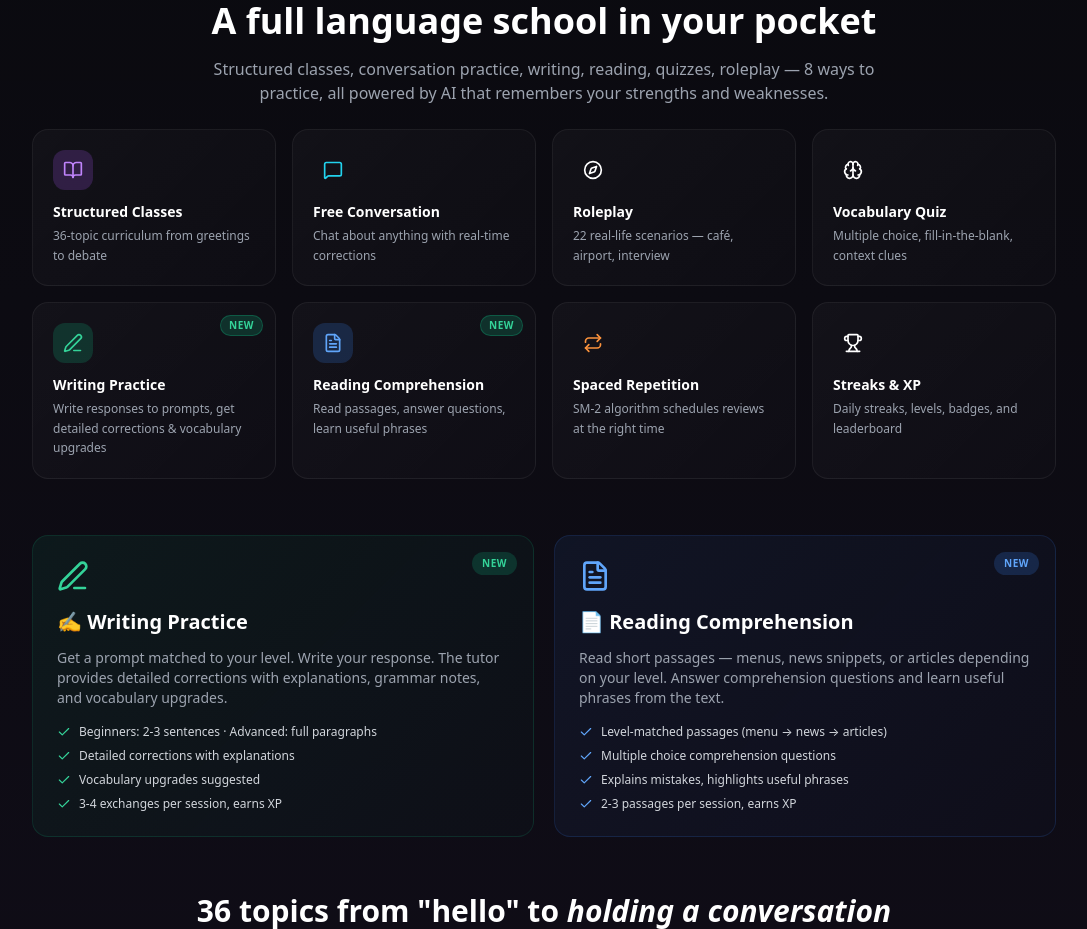
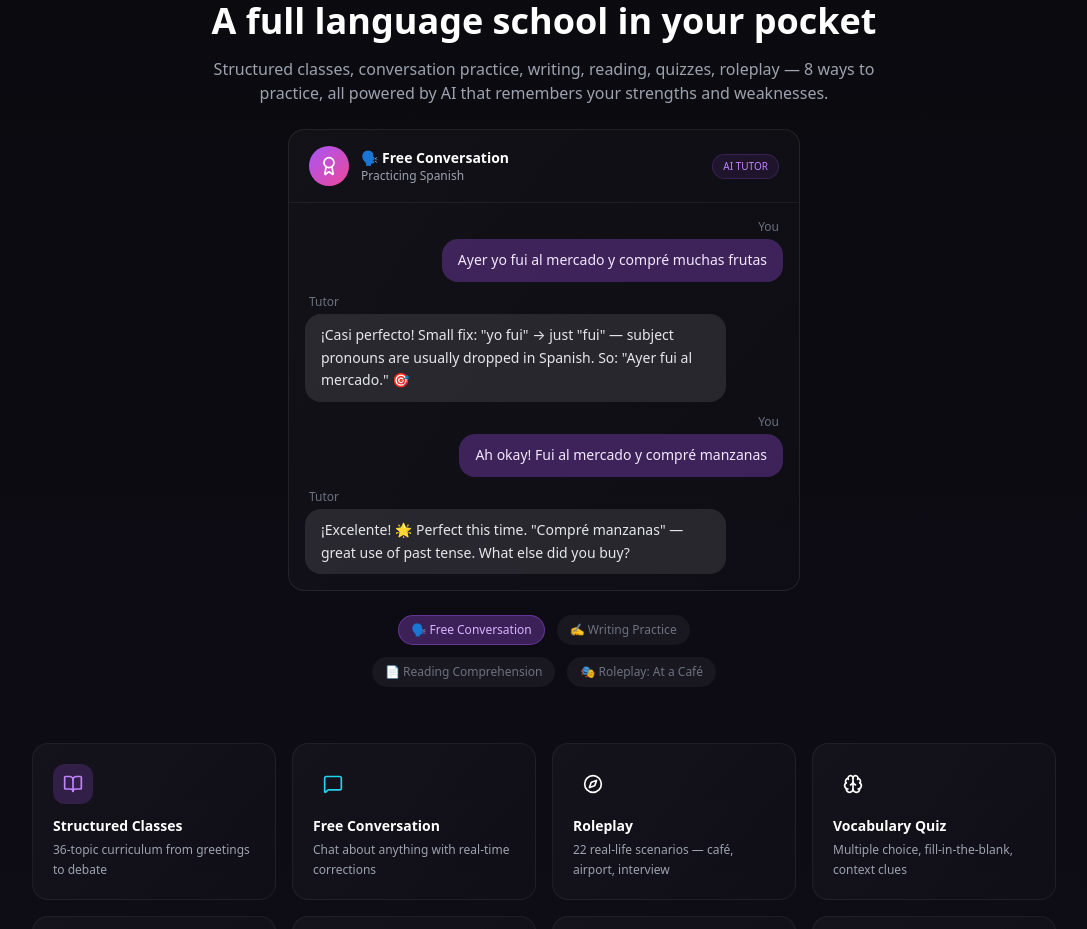
Before and after one commit to bluekite2000/linguabot, a React (Vite) app: page / in a window 1280 px wide. Shown: the part 2360-3289 px from the top of the page, without its empty margins (96-1183 px from the left). Built offline with nearby package versions, Linux system fonts and the light colour scheme.

Commit message:
add gif for tutor

```diff
--- a/src/App.jsx
+++ b/src/App.jsx
@@ -309,6 +309,96 @@ function GroupChatDemo() {
 }
 
 // ============================================================================
+// TUTOR CHAT DEMO — showcases learning conversations
+// ============================================================================
+
+function TutorChatDemo() {
+  const scenes = [
+    { title: '🗣️ Free Conversation', subtitle: 'Practicing Spanish', messages: [
+      { from: 'You', text: 'Ayer yo fui al mercado y compré muchas frutas', role: 'student' },
+      { from: 'Tutor', text: '¡Casi perfecto! Small fix: "yo fui" → just "fui" — subject pronouns are usually dropped in Spanish. So: "Ayer fui al mercado." 🎯', role: 'tutor' },
+      { from: 'You', text: 'Ah okay! Fui al mercado y compré manzanas', role: 'student' },
+      { from: 'Tutor', text: '¡Excelente! 🌟 Perfect this time. "Compré manzanas" — great use of past tense. What else did you buy?', role: 'tutor' },
+    ]},
+    { title: '✍️ Writing Practice', subtitle: 'Learning Japanese', messages: [
+      { from: 'Tutor', text: '📝 Write 2-3 sentences about what you did last weekend.', role: 'tutor' },
+      { from: 'You', text: '週末に友達と映画を見ました。とても面白いでした。', role: 'student' },
+      { from: 'Tutor', text: 'Great effort! One fix: "面白いでした" → "面白かったです" — i-adjectives conjugate directly (drop い, add かった). \n\n✨ Upgrade: Try "友達と一緒に" (together with friends) for more natural flow!', role: 'tutor' },
+    ]},
+    { title: '📄 Reading Comprehension', subtitle: 'Learning French', messages: [
+      { from: 'Tutor', text: '📖 Read: "Le petit café au coin de la rue ouvre à 7h. Ils servent le meilleur croissant du quartier."\n\n❓ What time does the café open?\nA) 6h  B) 7h  C) 8h', role: 'tutor' },
+      { from: 'You', text: 'B!', role: 'student' },
+      { from: 'Tutor', text: '✅ Correct! "Ouvre à 7h" = opens at 7am.\n\n📌 Useful phrase: "au coin de la rue" means "on the street corner" — very common in giving directions!', role: 'tutor' },
+    ]},
+    { title: '🎭 Roleplay: At a Café', subtitle: 'Learning Korean', messages: [
+      { from: 'Tutor', text: '☕ You\'re at a Seoul café. Order a drink and a pastry!\n\n점원: 어서오세요! 주문하시겠어요?\n(Clerk: Welcome! Would you like to order?)', role: 'tutor' },
+      { from: 'You', text: '아메리카노 하나 주세요', role: 'student' },
+      { from: 'Tutor', text: '좋아요! 🎯 Perfect polite form with 주세요. Now try adding a pastry — hint: "그리고" means "and", "크로와상" is croissant!', role: 'tutor' },
+    ]},
+  ];
+
+  const [activeScene, setActiveScene] = useState(0);
+  const [visibleMessages, setVisibleMessages] = useState([]);
+
+  useEffect(() => {
+    setVisibleMessages([]);
+    const msgs = scenes[activeScene].messages;
+    const timers = [];
+    msgs.forEach((_, i) => {
+      timers.push(setTimeout(() => setVisibleMessages(prev => [...prev, i]), i * 1800 + 400));
+    });
+    const cycleTimer = setTimeout(() => setActiveScene(prev => (prev + 1) % scenes.length), msgs.length * 1800 + 3500);
+    return () => { timers.forEach(clearTimeout); clearTimeout(cycleTimer); };
+  }, [activeScene]);
+
+  const scene = scenes[activeScene];
+
+  return (
+    <div className="w-full max-w-lg mx-auto">
+      <div className="rounded-2xl overflow-hidden" style={{ ...S.card, border: '1px solid rgba(255,255,255,0.08)' }}>
+        <div className="px-5 py-4 flex items-center justify-between" style={{ borderBottom: '1px solid rgba(255,255,255,0.06)' }}>
+          <div className="flex items-center gap-3">
+            <div className="w-10 h-10 rounded-full bg-gradient-to-br from-purple-500 to-pink-500 flex items-center justify-center">
+              <Award className="w-5 h-5 text-white" />
+            </div>
+            <div>
+              <div className="text-sm font-semibold text-white">{scene.title}</div>
+              <div className="text-xs text-gray-400">{scene.subtitle}</div>
+            </div>
+          </div>
+          <div className="flex items-center gap-1.5 px-2.5 py-1 rounded-full bg-purple-500/10 border border-purple-500/20">
+            <span className="text-[10px] text-purple-400 font-medium">AI TUTOR</span>
+          </div>
+        </div>
+        <div className="p-4 space-y-3 min-h-[280px]">
+          {scene.messages.map((msg, i) => visibleMessages.includes(i) && (
+            <div key={`${activeScene}-${i}`} className={`flex flex-col ${msg.role === 'student' ? 'items-end' : 'items-start'}`}
+              style={{ animation: 'fadeIn 0.4s ease-out' }}>
+              <span className="text-xs text-gray-500 mb-1 px-1">{msg.from}</span>
+              <div className={`max-w-[88%] rounded-2xl px-4 py-2.5 text-sm leading-relaxed whitespace-pre-line ${
+                msg.role === 'student'
+                  ? 'bg-purple-500/30 text-purple-100'
+                  : 'bg-white/10 text-gray-200'
+              }`}>
+                {msg.text}
+              </div>
+            </div>
+          ))}
+        </div>
+      </div>
+      <div className="flex flex-wrap justify-center gap-3 mt-6 px-4">
+        {scenes.map((s, i) => (
+          <button key={i} onClick={() => setActiveScene(i)}
+            className={`text-xs px-3 py-1.5 rounded-full transition-all ${i === activeScene ? 'bg-purple-500/30 text-purple-300 border border-purple-500/40' : 'bg-white/5 text-gray-500 border border-transparent hover:text-gray-300'}`}>
+            {s.title}
+          </button>
+        ))}
+      </div>
+    </div>
+  );
+}
+
+// ============================================================================
 // FAQ ACCORDION
 // ============================================================================
 
@@ -493,6 +583,13 @@ function HomePage() {
               </div>
               <h2 className="text-3xl md:text-4xl font-bold mb-4">A full language school in your pocket</h2>
               <p className="text-gray-400 max-w-2xl mx-auto">Structured classes, conversation practice, writing, reading, quizzes, roleplay — 8 ways to practice, all powered by AI that remembers your strengths and weaknesses.</p>
+            </div>
+          </Reveal>
+
+          {/* Live tutor demo */}
+          <Reveal delay={0.1}>
+            <div className="mb-14">
+              <TutorChatDemo />
             </div>
           </Reveal>
 
```
